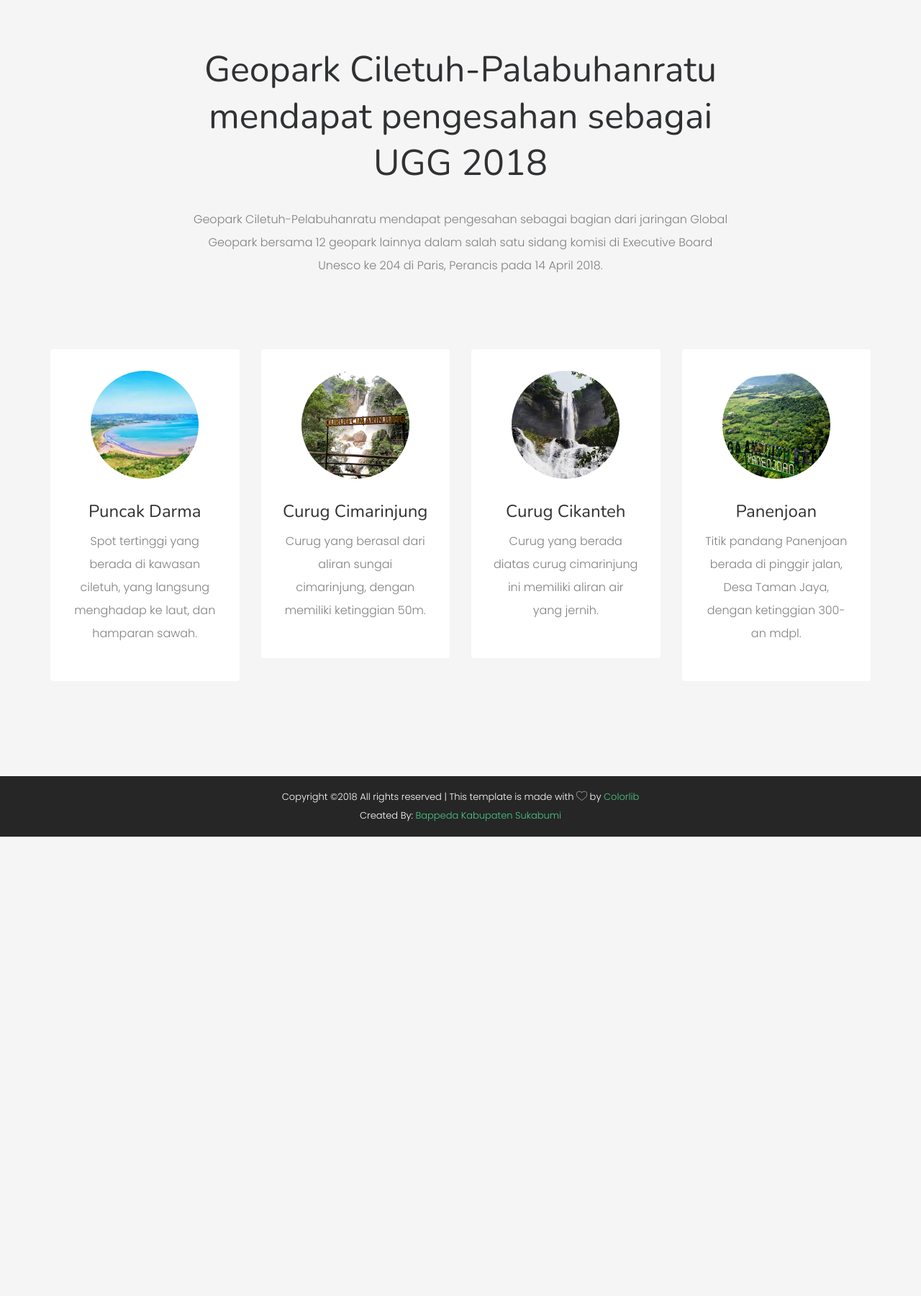
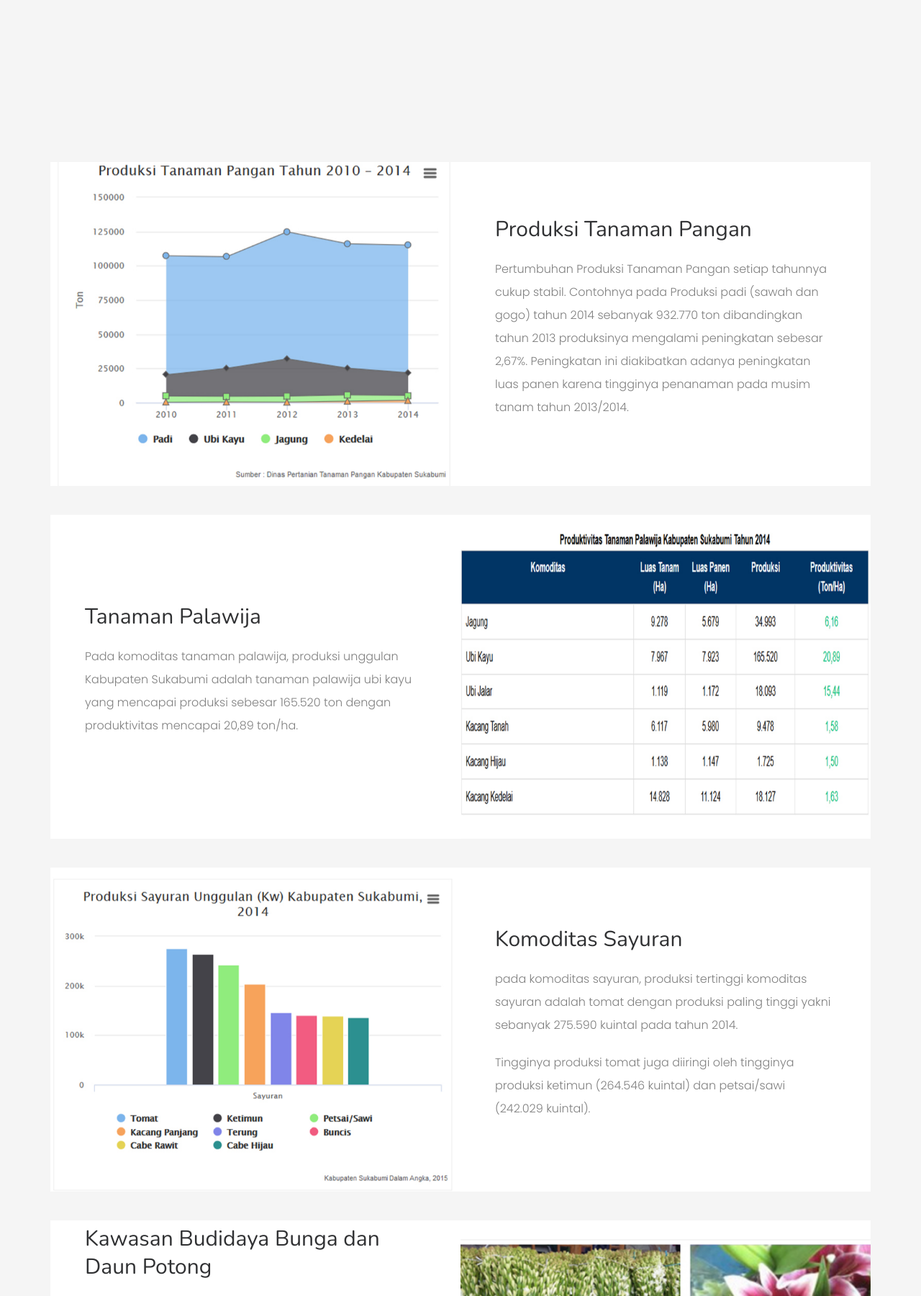
Before and after one commit to kresno/pj, a PHP site: page /pertanian.php in a window 1280 px wide. Shown: the part 923-2723 px from the top of the page at 72% size. Before the commit the page ends 2085 px from the top, so only its background shows below. Run offline with PHP 8.4, Linux system fonts and the light colour scheme; some web fonts are replaced.

Commit message:
add page pertanian

```diff
--- a/industri.php
+++ b/industri.php
@@ -77,7 +77,7 @@
 					<div class="container">
 						<div class="col-md-12 col-md-offset-0">
 							<div class="animate-box">
-								<h2>Geopark Ciletuh</h2>
+								<h2>Sektor Industri</h2>
 							</div>
 						</div>
 					</div>
--- a/pertanian.php
+++ b/pertanian.php
@@ -77,7 +77,7 @@
 					<div class="container">
 						<div class="col-md-12 col-md-offset-0">
 							<div class="animate-box">
-								<h2>Geopark Ciletuh</h2>
+								<h2>Sektor Pertanian</h2>
 							</div>
 						</div>
 					</div>
@@ -89,56 +89,116 @@
 			<div class="container">
 				<div class="row row-pb-lg">
 					<div class="col-md-6 animate-box">
-						<div class="video colorlib-video" style="background-image: url(images/bg/1.jpg);">
-							<a href="https://www.youtube.com/watch?v=5AFDpDmBpxc" class="popup-vimeo"><i class="icon-play3"></i></a>
+						<div class="video colorlib-video" style="background-image: url(images/pertanian-1.jpg);">
+							<a href="https://www.youtube.com/watch?v=ChdT-faxBE8" class="popup-vimeo"><i class="icon-play3"></i></a>
 							<div class="overlay"></div>
 						</div>
 					</div>
 					<div class="col-md-6 animate-box">
-						<h2>About Geopark Ciletuh Palabuhanratu</h2>
-						<p>Ciletuh - Palabuhanratu UNESCO Global Geopark is located on the island of Java, in the western Sukabumi Regency of Indonesia. The Geopark is located on the border of a tectonically active zone: the subduction zone between the Eurasian plate and the Indo-Australian plate, which continue to converge at 4 mm/year. The area is characterized by a rare geological diversity that can be classified into three zones: the subduction zone uplifted rocks, the Jampang Plateau landscape and the ancient magmatic zone shifting and fore arc evolution. Evidence for a similar subduction process that occurred during the Cretaceous age (145–66 million years ago) is found in the Ciletuh area in the form of rock formations that were deposited within the deep subduction trench.</p>
+						<h2>Potensi Sektor Pertanian</h2>
+						<p>Sektor pertanian merupakan salah satu sektor yang memberikan potensi cukup besar terhadap perekonomian masyarakat Kabupaten Sukabumi. Potensi pertanian di Kabupaten Sukabumi sebagian besar pada komoditas tanaman pangan yang meliputi: Padi , Jagung , Kedelai dan Ubi kayu.</p>
+						<p>Komoditas pertanian lainnya yang juga merupakan unggulan Kabupaten Sukabumi adalah komoditas hortikultura seperti : Bunga, Daun potong, Sayuran, Buah-buahan dan biofarmaka. </p>
 					</div>
 				</div>
+			</div>
+		</div>
+
+		<div class="colorlib-work">
+			<div class="container">
 				<div class="row">
-					<div class="col-md-8 col-md-offset-2 text-center colorlib-heading animate-box">
-                        <h2>Geopark Ciletuh-Palabuhanratu mendapat pengesahan sebagai UGG 2018</h2>
-                        <p>Geopark Ciletuh-Pelabuhanratu mendapat pengesahan sebagai bagian dari jaringan Global Geopark bersama 12 geopark lainnya dalam salah satu sidang komisi di Executive Board Unesco ke 204 di Paris, Perancis pada 14 April 2018.</p>
-					</div>
-				</div>
-				<div class="row">
-					<div class="col-md-3 text-center animate-box">
-						<div class="staff-entry">
-							<a href="#" class="staff-img" style="background-image: url(images/destinasi-1.jpg);"></a>
-							<div class="desc">
-								<h3>Puncak Darma</h3>
-								<p>Spot tertinggi yang berada di kawasan ciletuh, yang langsung menghadap ke laut, dan hamparan sawah.</p>
+					<div class="col-md-12">
+						<div class="work-flex">
+							<div class="half animate-box">
+								<div class="row no-gutters">
+									<div class="col-md-12 no-gutters">
+										<a href="#" class="work-img" style="background-image: url(images/data-pertanian-1.jpg);"></a>
+									</div>
+								</div>
+							</div>
+							<div class="half animate-box">
+								<div class="row no-gutters">
+									<div class="col-md-12 no-gutters">
+										<div class="display-t desc">
+											<div class="display-tc">
+												<h2><a href="#">Produksi Tanaman Pangan</a></h2>
+												<p>Pertumbuhan Produksi Tanaman Pangan setiap tahunnya cukup stabil. Contohnya pada Produksi padi (sawah dan gogo) tahun 2014 sebanyak 932.770 ton dibandingkan tahun 2013 produksinya mengalami peningkatan sebesar 2,67%. Peningkatan ini diakibatkan adanya peningkatan luas panen karena tingginya penanaman pada musim tanam tahun 2013/2014.  </p>
+											</div>
+										</div>
+									</div>
+								</div>
 							</div>
 						</div>
 					</div>
-					<div class="col-md-3 text-center animate-box">
-						<div class="staff-entry">
-							<a href="#" class="staff-img" style="background-image: url(images/destinasi-2.jpg);"></a>
-							<div class="desc">
-								<h3>Curug Cimarinjung</h3>
-								<p>Curug yang berasal dari aliran sungai cimarinjung, dengan memiliki ketinggian 50m.</p>
+
+					<div class="col-md-12">
+						<div class="work-flex">
+							<div class="half animate-box">
+								<div class="row no-gutters">
+									<div class="col-md-12 col-md-push-12 no-gutters">
+										<a href="#" class="work-img" style="background-image: url(images/data-pertanian-2.jpg);"></a>
+									</div>
+								</div>
+							</div>
+							<div class="half animate-box">
+								<div class="row no-gutters">
+									<div class="col-md-12 col-md-pull-12 no-gutters">
+										<div class="display-t desc">
+											<div class="display-tc">
+												<h2><a href="#">Tanaman Palawija</a></h2>
+												<p>Pada komoditas tanaman palawija, produksi unggulan Kabupaten Sukabumi adalah tanaman palawija ubi kayu yang mencapai produksi sebesar 165.520 ton dengan produktivitas mencapai 20,89 ton/ha.</p>
+											</div>
+										</div>
+									</div>
+								</div>
 							</div>
 						</div>
 					</div>
-					<div class="col-md-3 text-center animate-box">
-						<div class="staff-entry">
-							<a href="#" class="staff-img" style="background-image: url(images/destinasi-3.jpg);"></a>
-							<div class="desc">
-								<h3>Curug Cikanteh</h3>
-								<p>Curug yang berada diatas curug cimarinjung ini memiliki aliran air yang jernih.</p>
+
+					<div class="col-md-12">
+						<div class="work-flex">
+							<div class="half animate-box">
+								<div class="row no-gutters">
+									<div class="col-md-12 no-gutters">
+										<a href="#" class="work-img" style="background-image: url(images/data-pertanian-3.jpg);"></a>
+									</div>
+								</div>
+							</div>
+							<div class="half animate-box">
+								<div class="row no-gutters">
+									<div class="col-md-12 no-gutters">
+										<div class="display-t desc">
+											<div class="display-tc">
+											<h2><a href="#">Komoditas Sayuran</a></h2>
+											<p> pada komoditas sayuran, produksi tertinggi komoditas sayuran adalah tomat dengan produksi paling tinggi yakni sebanyak 275.590 kuintal pada tahun 2014.</p>
+											<p>Tingginya produksi tomat juga diiringi oleh tingginya produksi ketimun (264.546 kuintal) dan petsai/sawi (242.029 kuintal).</p>
+											</div>
+										</div>
+									</div>
+								</div>
 							</div>
 						</div>
 					</div>
-					<div class="col-md-3 text-center animate-box">
-						<div class="staff-entry">
-							<a href="#" class="staff-img" style="background-image: url(images/destinasi-4.jpg);"></a>
-							<div class="desc">
-								<h3>Panenjoan</h3>
-								<p>Titik pandang Panenjoan berada di pinggir jalan, Desa Taman Jaya, dengan ketinggian 300-an mdpl.</p>
+
+					<div class="col-md-12">
+						<div class="work-flex">
+							<div class="half animate-box">
+								<div class="row no-gutters">
+									<div class="col-md-12 col-md-push-12 no-gutters">
+										<a href="#" class="work-img" style="background-image: url(images/data-pertanian-4.jpg);"></a>
+									</div>
+								</div>
+							</div>
+							<div class="half animate-box">
+								<div class="row no-gutters">
+									<div class="col-md-12 col-md-pull-12 no-gutters">
+										<div class="display-t desc">
+											<div class="display-tc">
+												<h2><a href="#">Kawasan Budidaya Bunga dan Daun Potong</a></h2>
+												<p> Salah satu kawasan strategis cepat tumbuh adalah wilayah Sukabumi dan Sukaraja yang peruntukkannya untuk agrowisata dan pertanian. Salah satu komoditi pertanian yang juga dapat dijadikan sebagai obyek agrowisata adalah budidaya bunga dan daun potong. Penetapan komoditi ini juga seiring dengan kebiasaan masyarakat Kecamatan Sukabumi dan sekitarnya dalam kegiatan usaha taninya. Salah satu target yang ingin diwujudkan dalam Kabuddapo adalah mewujudkan kampung flori.</p>
+											</div>
+										</div>
+									</div>
+								</div>
 							</div>
 						</div>
 					</div>
```
Also changed, not shown: images/data-pertanian-1.jpg (added), images/data-pertanian-2.jpg (added), images/data-pertanian-3.jpg (added), images/data-pertanian-4.jpg (added).
